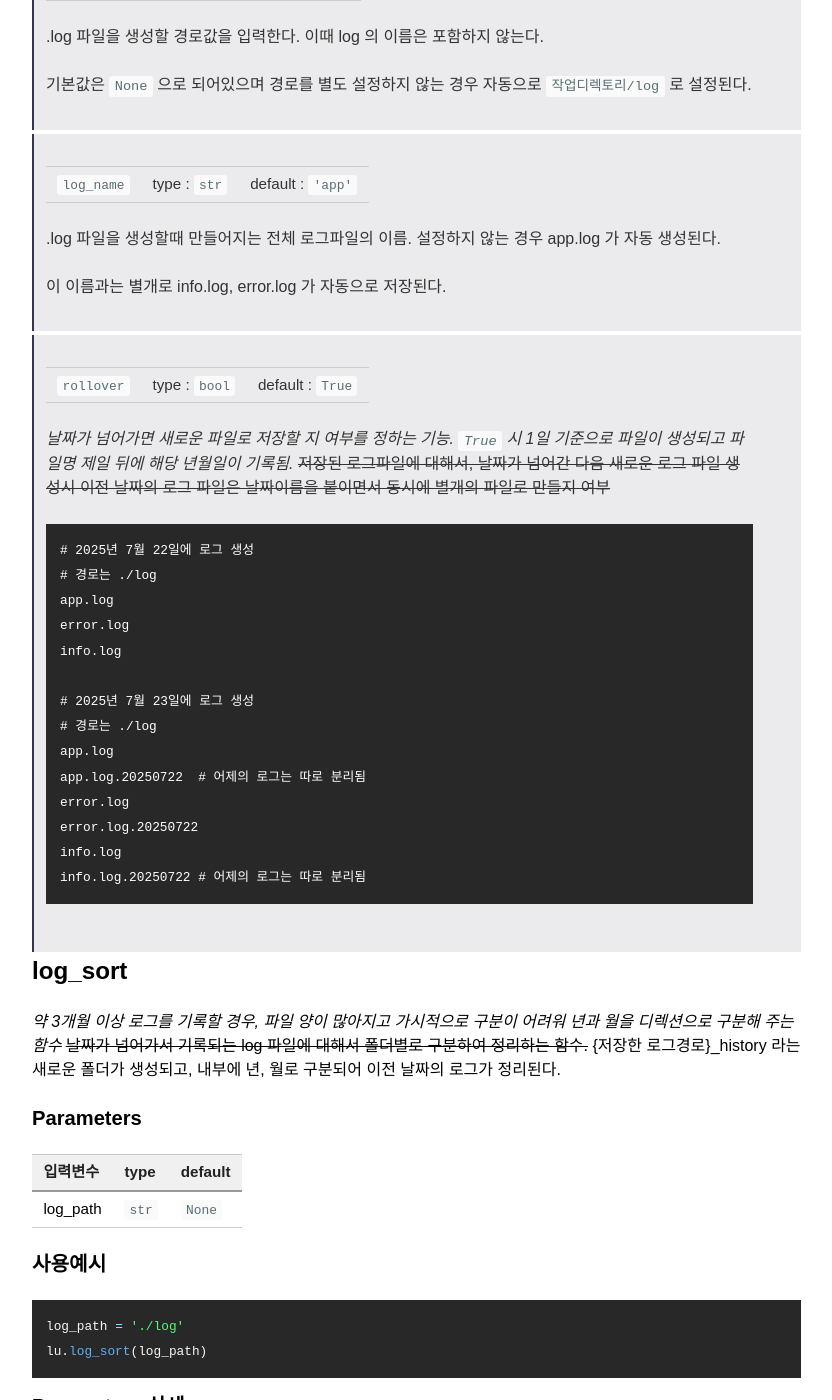
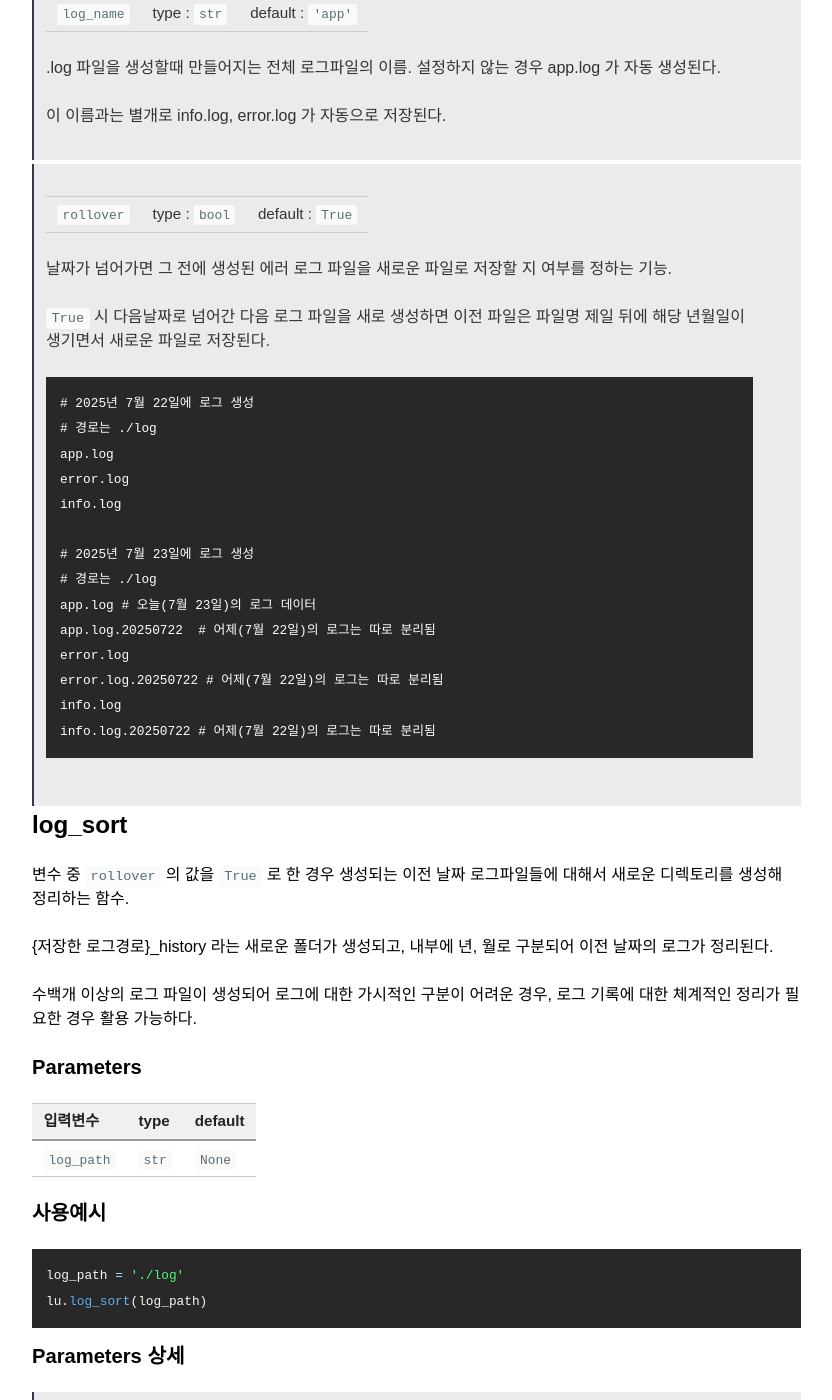
Before and after one commit to aitheimc/aitheimc.github.io, a Jekyll site: the page built from _posts/2025-07-29-logie 패키지 활용.markdown, in a window 1280 px wide and 1400 px high, scrolled down 2126 px. Shown: the whole window, without its empty margins (335-1167 px from the left). Built offline with Jekyll 4.4.1, drawn with Linux system fonts in a browser that asks for light colours; nearby versions of some CDN libraries; some of the changed text lies outside the part shown.

Commit message:
docs : 20250804 kimyh logie explain_2

````diff
--- a/_posts/2025-07-29-logie 패키지 활용.markdown
+++ b/_posts/2025-07-29-logie 패키지 활용.markdown
@@ -13,15 +13,13 @@
 <!--more-->
 
 ## 설치 및 사용
-~~log 생성 관련 함수모음 패키지.~~ *패키지는 PyPI에 등록되어 있어 다음과 같이 간편하게 설치할 수 있습니다:*
-
-~~인스톨 명령어~~
+패키지의 설치 명령어는 아래와 같다.
 
 ```bash
 pip install logie
 ```
 
-~~사용시~~ *사용 시에는 아래와 같이 import 하여 활용합니다.*
+사용 시에는 아래와 같이 import 하여 활용한다.
 
 ```python
 import logie
@@ -37,10 +35,6 @@
 | `log_path` | `str`  | `None`  |
 | `log_name` | `str`  | `'app'` |
 | `rollover` | `bool` | `True`  |
-
-~~| 출력 type | 설명                                                         |
-| --------- | ------------------------------------------------------------ |
-| `logging` | `info`, `warning`, `error`, `critical` 에 대한 로그 기록을 가능하도록 하는 로그 변수 |~~
 
 ### 사용예시
 
@@ -60,7 +54,7 @@
 log.critical("CRITICAL 메시지입니다.")
 ```
 
-*아래 결과는 터미널에 출력되는 내용 없이 `app.log`, `error.log`, `info.log` 파일에 맞게 각각 아래와 같은 형태로 저장되며, 날짜 시간, 에러 코드 라인 번호, 수준, 내용 순으로 기록 된다. `print` 문과 같이 터미널에 기록되는 기능은 추가 예정이다.
+생성되는 모든 로그파일의 내부에는 [날짜 시간] [에러 코드],[라인 번호] [실행파일명] [로그 수준] [내용] 순으로 기록 된다.
 
 ```
 '''
@@ -96,7 +90,9 @@
 
 > `rollover` | type : `bool` | default : `True`
 >
-> *날짜가 넘어가면 새로운 파일로 저장할 지 여부를 정하는 기능. `True` 시 1일 기준으로 파일이 생성되고 파일명 제일 뒤에 해당 년월일이 기록됨.* ~~저장된 로그파일에 대해서, 날짜가 넘어간 다음 새로운 로그 파일 생성시 이전 날짜의 로그 파일은 날짜이름을 붙이면서 동시에 별개의 파일로 만들지 여부~~
+> 날짜가 넘어가면 그 전에 생성된 에러 로그 파일을 새로운 파일로 저장할 지 여부를 정하는 기능.
+>
+> `True` 시 다음날짜로 넘어간 다음 로그 파일을 새로 생성하면 이전 파일은 파일명 제일 뒤에 해당 년월일이 생기면서 새로운 파일로 저장된다.
 >
 > ```
 > # 2025년 7월 22일에 로그 생성
@@ -107,24 +103,28 @@
 >
 > # 2025년 7월 23일에 로그 생성
 > # 경로는 ./log
-> app.log
-> app.log.20250722  # 어제의 로그는 따로 분리됨
+> app.log	# 오늘(7월 23일)의 로그 데이터
+> app.log.20250722  # 어제(7월 22일)의 로그는 따로 분리됨
 > error.log
-> error.log.20250722
+> error.log.20250722 # 어제(7월 22일)의 로그는 따로 분리됨
 > info.log
-> info.log.20250722 # 어제의 로그는 따로 분리됨
+> info.log.20250722 # 어제(7월 22일)의 로그는 따로 분리됨
 > ```
 
 
 ## log_sort
 
-*약 3개월 이상 로그를 기록할 경우, 파일 양이 많아지고 가시적으로 구분이 어려워 년과 월을 디렉션으로 구분해 주는 함수* ~~날짜가 넘어가서 기록되는 log 파일에 대해서 폴더별로 구분하여 정리하는 함수.~~ {저장한 로그경로}_history 라는 새로운 폴더가 생성되고, 내부에 년, 월로 구분되어 이전 날짜의 로그가 정리된다.
+변수 중 `rollover` 의 값을 `True` 로 한 경우 생성되는 이전 날짜 로그파일들에 대해서 새로운 디렉토리를 생성해 정리하는 함수.
+
+{저장한 로그경로}_history 라는 새로운 폴더가 생성되고, 내부에 년, 월로 구분되어 이전 날짜의 로그가 정리된다.
+
+수백개 이상의 로그 파일이 생성되어 로그에 대한 가시적인 구분이 어려운 경우, 로그 기록에 대한 체계적인 정리가 필요한 경우 활용 가능하다.
 
 ### Parameters
 
 | 입력변수   | type  | default |
 | ---------- | ----- | ------- |
-| log_path | `str` | `None`  |
+| `log_path` | `str` | `None`  |
 
 ### 사용예시
 ```python
````
